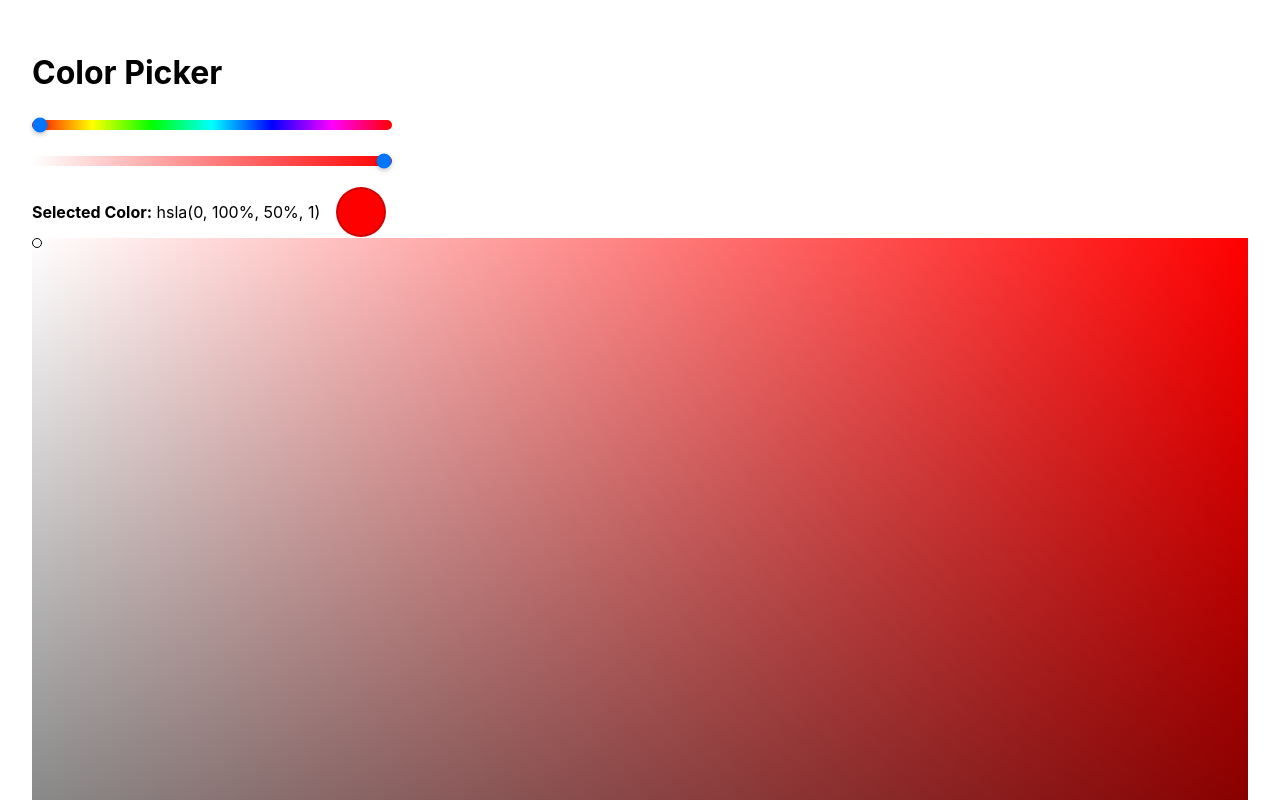
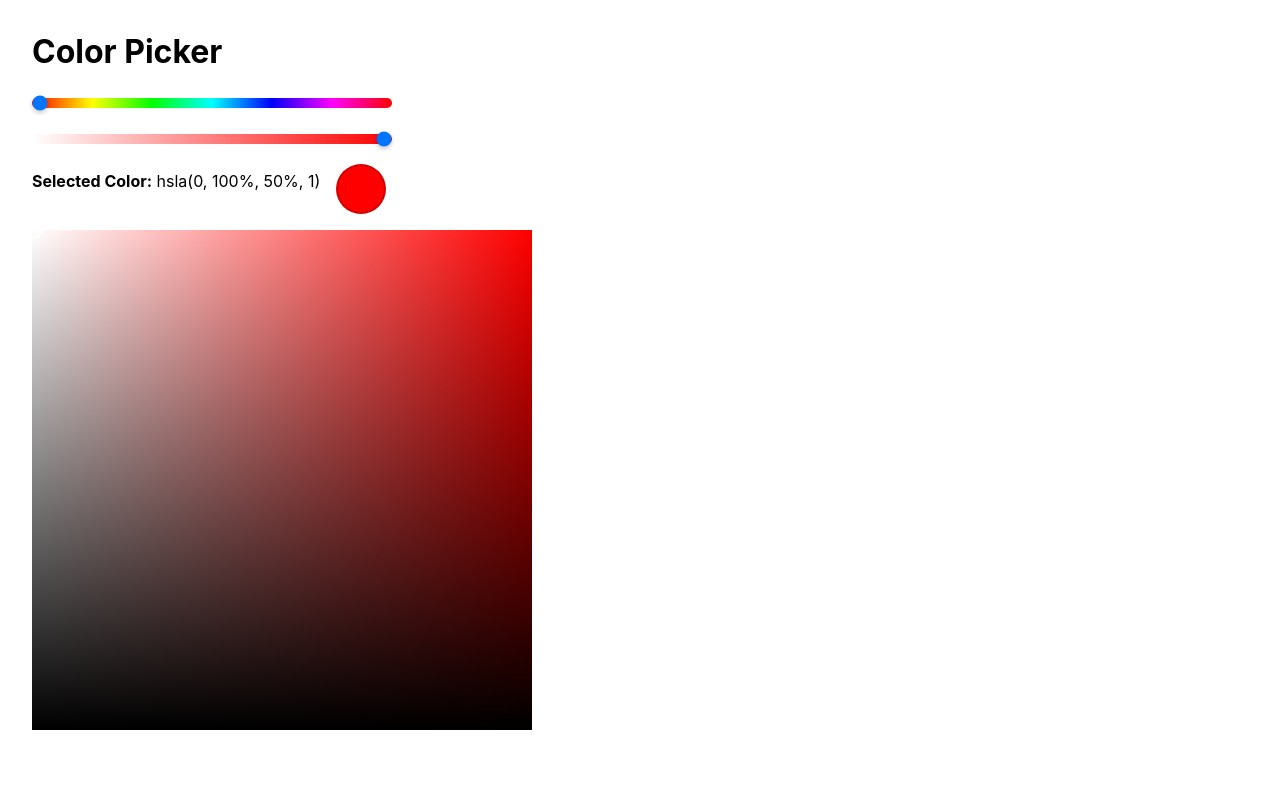
Before and after one commit to jphofmeister/color-picker, a React (Vite) app in the folder client/: page / in a window 1280 px wide. Shown: the top 800 px of the page. Built offline with nearby package versions, Linux system fonts and the light colour scheme.

Commit message:
work on drag handle in color picker

```diff
--- a/client/src/App.jsx
+++ b/client/src/App.jsx
@@ -31,7 +31,7 @@ const App = () => {
         }}></div>
       </div>
 
-      <ColorPicker hue={rngHue} />
+      <ColorPicker hue={rngHue} setSaturation={setSaturation} setLightness={setLightness} />
 
     </main>
   );
--- a/client/src/components/ColorPicker.jsx
+++ b/client/src/components/ColorPicker.jsx
@@ -8,18 +8,22 @@ const StyledColorPicker = styled.div`
   position: relative;
   height: calc(100dvw - 4rem);
   width: calc(100dvw - 4rem);
+  max-height: 500px;
+  max-width: 500px;
   background: linear-gradient(to bottom,transparent,black),linear-gradient(to right,white,transparent);
-  background-color: hsl(${props => props.hue}, 100%, 50%);
+  background-color: hsl(${props => props.$hue}, 100%, 50%);
 
   .color-picker-cursor {
     position: absolute;
-    top: 0;
-    left: 0;
-    background-color: #fff;
-    border: 1px solid #000;
-    height: 10px;
-    width: 10px;
-    border-radius: 10px;
+    top: calc(${props => props.$handlePosition.y}px - 10px);
+    left: calc(${props => props.$handlePosition.x}px - 10px);
+    background-color: transparent;
+    border: 3px solid #fff;
+    display: ${props => props.$isDragging === true ? "none" : "block"};
+    height: 20px;
+    width: 20px;
+    border-radius: 20px;
+    cursor: grab;
   }
 `;
 
@@ -31,10 +35,19 @@ const ColorPicker = (props) => {
 
   // let componentName = "ColorPicker";
 
+
   let hue = isEmpty(props) === false && isEmpty(props.hue) === false ? props.hue : "";
 
+  let setSaturation = isEmpty(props.setSaturation) === false ? props.setRsetSaturationgHue : noFunctionAvailable;
+  let setLightness = isEmpty(props.setLightness) === false ? props.setLightness : noFunctionAvailable;
+
   const colorPickerRef = useRef(null);
+  const dragItemRef = useRef(null);
 
+  const [colorPickerOffset, setColorPickerOffset] = useState({ x: 0, y: 0 });
+  const [handlePosition, setHandlePosition] = useState({ x: 0, y: 0 });
+
+  const [isDragging, setIsDragging] = useState(false);
 
   useEffect(() => {
 
@@ -42,7 +55,12 @@ const ColorPicker = (props) => {
 
       let boundingClientRect = colorPickerRef.current.getBoundingClientRect();
 
-      console.log("boundingClientRect", boundingClientRect);
+      let newOffset = {
+        x: boundingClientRect.x,
+        y: boundingClientRect.y
+      };
+
+      setColorPickerOffset(newOffset);
 
     };
 
@@ -51,21 +69,71 @@ const ColorPicker = (props) => {
 
   const handleDragStart = (event) => {
 
+
+    event.dataTransfer.setDragImage(dragItemRef.current, event.target.getBoundingClientRect().width / 2, event.target.getBoundingClientRect().height / 2);
+
+    setIsDragging(true);
+
+  };
+
+
+  const handleDrop = (event) => {
+
+    console.log("event.type", event.type);
+
     console.log("eventX", event.pageX);
     console.log("eventY", event.pageY);
 
-    // pageX = saturation?
-    // pageY = lightness?
+    // pageX = saturation 0 - 100
+    // pageY = brightness (not lightness) 0 - 100
+
+    // https://stackoverflow.com/a/31851617
+    // function hsv_to_hsl(h, s, v) {
+    //   // both hsv and hsl values are in [0, 1]
+    //   var l = (2 - s) * v / 2;
+
+    //   if (l != 0) {
+    //     if (l == 1) {
+    //       s = 0;
+    //     } else if (l < 0.5) {
+    //       s = s * v / (l * 2);
+    //     } else {
+    //       s = s * v / (2 - l * 2);
+    //     }
+    //   }
+
+    //   return [h, s, l];
+    // }
+
+    let newPosition = {
+      x: event.pageX - colorPickerOffset.x,
+      y: event.pageY - colorPickerOffset.y
+    };
+
+    setHandlePosition(newPosition);
+
+    setIsDragging(false);
+
+    // dragged.parentNode.removeChild(dragged);
+    // event.target.appendChild(dragged);
 
   };
 
   return (
-    <StyledColorPicker hue={hue} ref={colorPickerRef}>
+    <StyledColorPicker $hue={hue} $handlePosition={handlePosition} $isDragging={isDragging} ref={colorPickerRef} onDragOver={(event) => { event.preventDefault(); }} onDrop={(event) => { handleDrop(event); }}>
       <div
         className="color-picker-cursor"
         draggable="true"
+        style={{
+          top: `calc(${handlePosition.y} - 10px)`,
+          left: `calc(${handlePosition.x} - 10px)`
+        }}
         onDragStart={(event) => { handleDragStart(event); }}
+      // onDragEnd={(event) => { handleDragEnd(event); }}
+      // onDrag={(event) => { handleDrag(event); }}
       ></div>
+
+      <div ref={dragItemRef} className="drag-item-copy" tabIndex="-1"></div>
     </StyledColorPicker>
   );
 };
--- a/client/src/components/common/AlertPopup.jsx
+++ b/client/src/components/common/AlertPopup.jsx
@@ -1,6 +1,6 @@
 import React, { useEffect } from 'react';
 import classnames from "classnames";
-import { isEmpty, getDateTime, isNonEmptyArray } from "../../utilities/SharedFunctions";
+import { isEmpty, getDateTime, isNonEmptyArray } from "../../utilities/sharedFunctions";
 
 const AlertPopup = (props) => {
 
--- a/client/src/styles/components/_colorPicker.css
+++ b/client/src/styles/components/_colorPicker.css
@@ -43,3 +43,17 @@
     }
   }
 }
+
+.drag-item-copy {
+  position: absolute;
+  opacity: 1;
+  z-index: 2;
+  cursor: grab;
+  width: 20px;
+  height: 20px;
+  top: -200%;
+  left: -200%;
+  background-color: transparent;
+  border: 3px solid #fff;
+  border-radius: 20px;
+}
--- a/client/src/styles/layout/_base.css
+++ b/client/src/styles/layout/_base.css
@@ -5,6 +5,8 @@ body {
 html,
 body {
   font-size: 16px;
+  margin: 0;
+  padding: 0;
 }
 
 * {
@@ -12,13 +14,16 @@ body {
 }
 
 body {
-  margin: 0;
   font-family: -apple-system, BlinkMacSystemFont, 'Segoe UI', 'Roboto', 'Oxygen',
     'Ubuntu', 'Cantarell', 'Fira Sans', 'Droid Sans', 'Helvetica Neue',
     sans-serif;
   -webkit-font-smoothing: antialiased;
   -moz-osx-font-smoothing: grayscale;
   /* background-color: #e9e9e9; */
+}
+
+h1, h2, h3, h4, h5, h6, p {
+  margin-top: 0;
 }
 
 button {
@@ -90,6 +95,7 @@ main {
   /* justify-content: space-between; */
   align-items: center;
   gap: 1rem;
+  margin-bottom: 1rem;
 }
 
 .selected-color {
```
Also changed, not shown: 1 other file (tests, documents, lock files or other folders).
